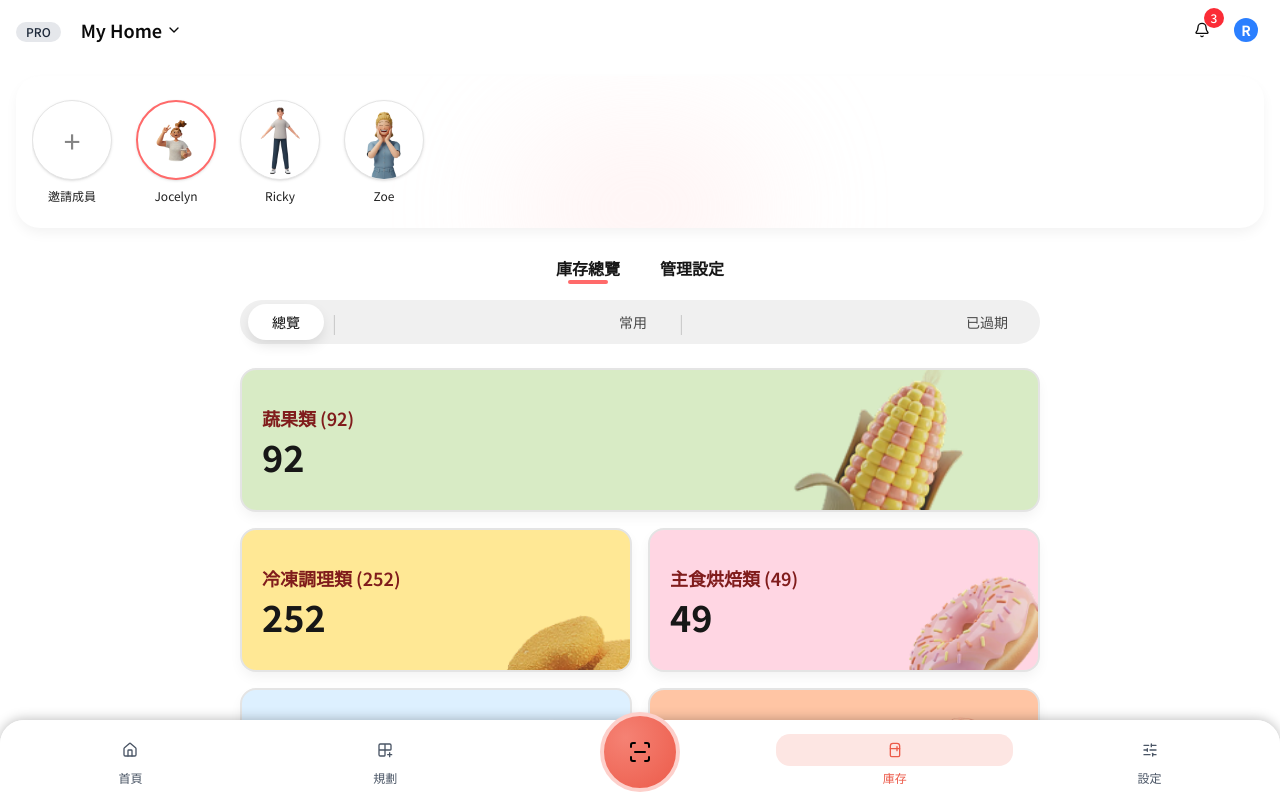
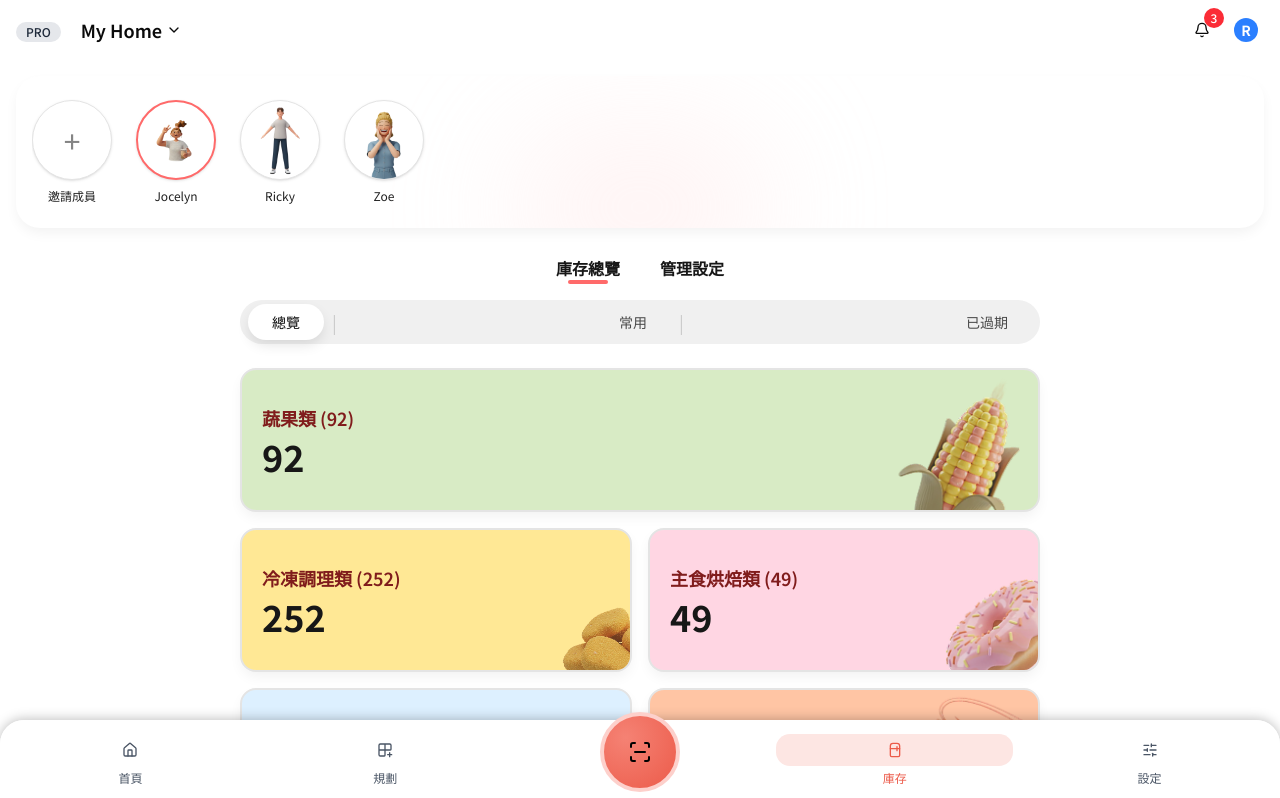
Before and after one commit to BakaRickyClariS/fufood, a React (Vite) app: page /inventory in a window 1280 px wide. Shown: the top 798 px of the page. Built offline with nearby package versions, Linux system fonts and the light colour scheme.

Commit message:
style: adjusted card style

```diff
--- a/src/components/ui/InventoryCard.tsx
+++ b/src/components/ui/InventoryCard.tsx
@@ -29,7 +29,15 @@ const InventoryCard: React.FC<InventoryCardProps> = ({
       <img
         src={img}
         alt={title}
-        className=" w-1/2 h-auto object-cover absolute top-1/2 right-0 -translate-y-1/2 z-0"
+        className=" absolute
+    bottom-0
+    right-0
+    max-h-full
+    w-auto
+    object-contain
+    translate-x-1/8   /* 讓圖片稍微往外延伸，看起來更像設計稿 */
+    z-0
+    pointer-events-none"
       />
     </Card>
   );
```
